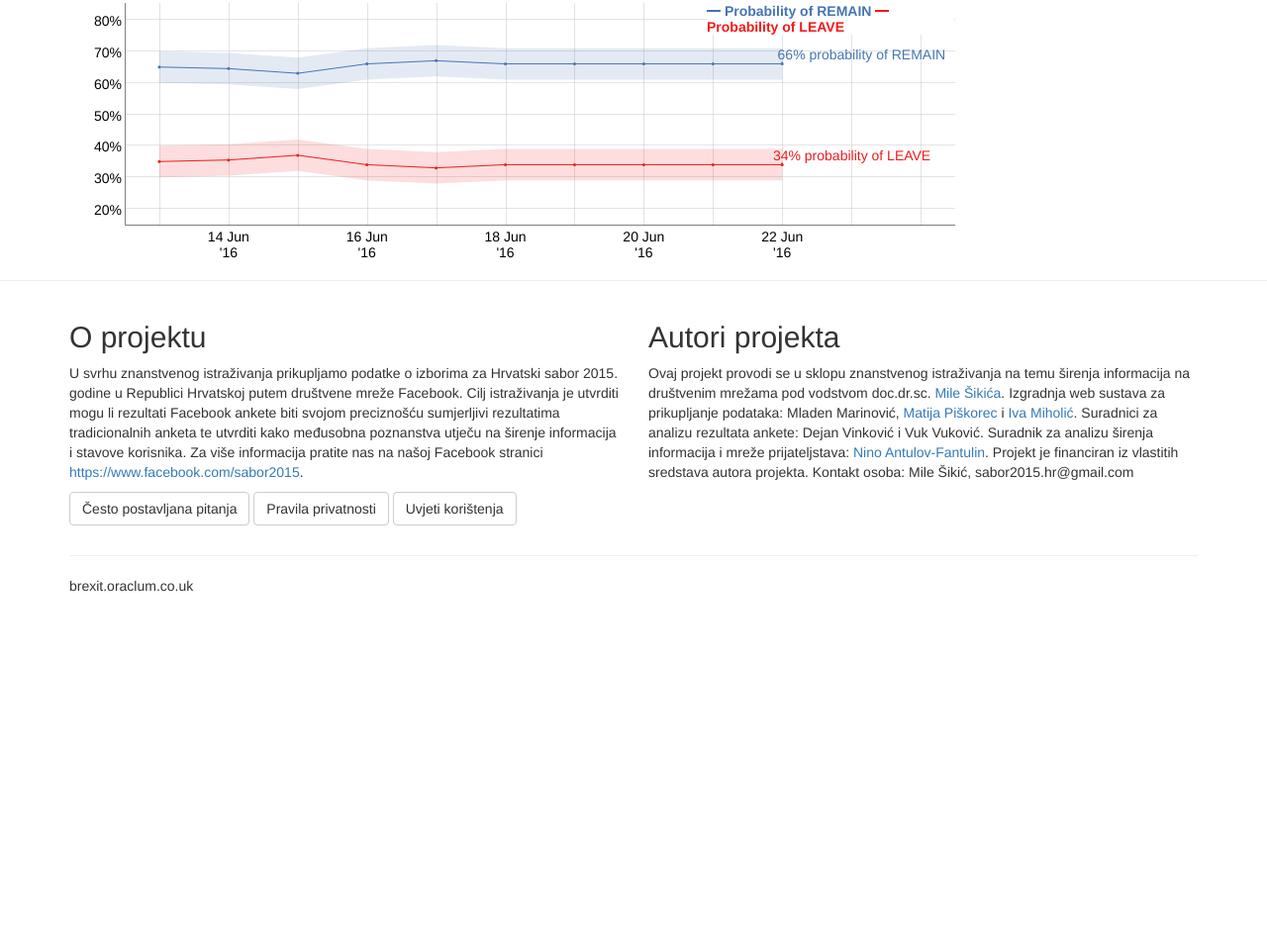
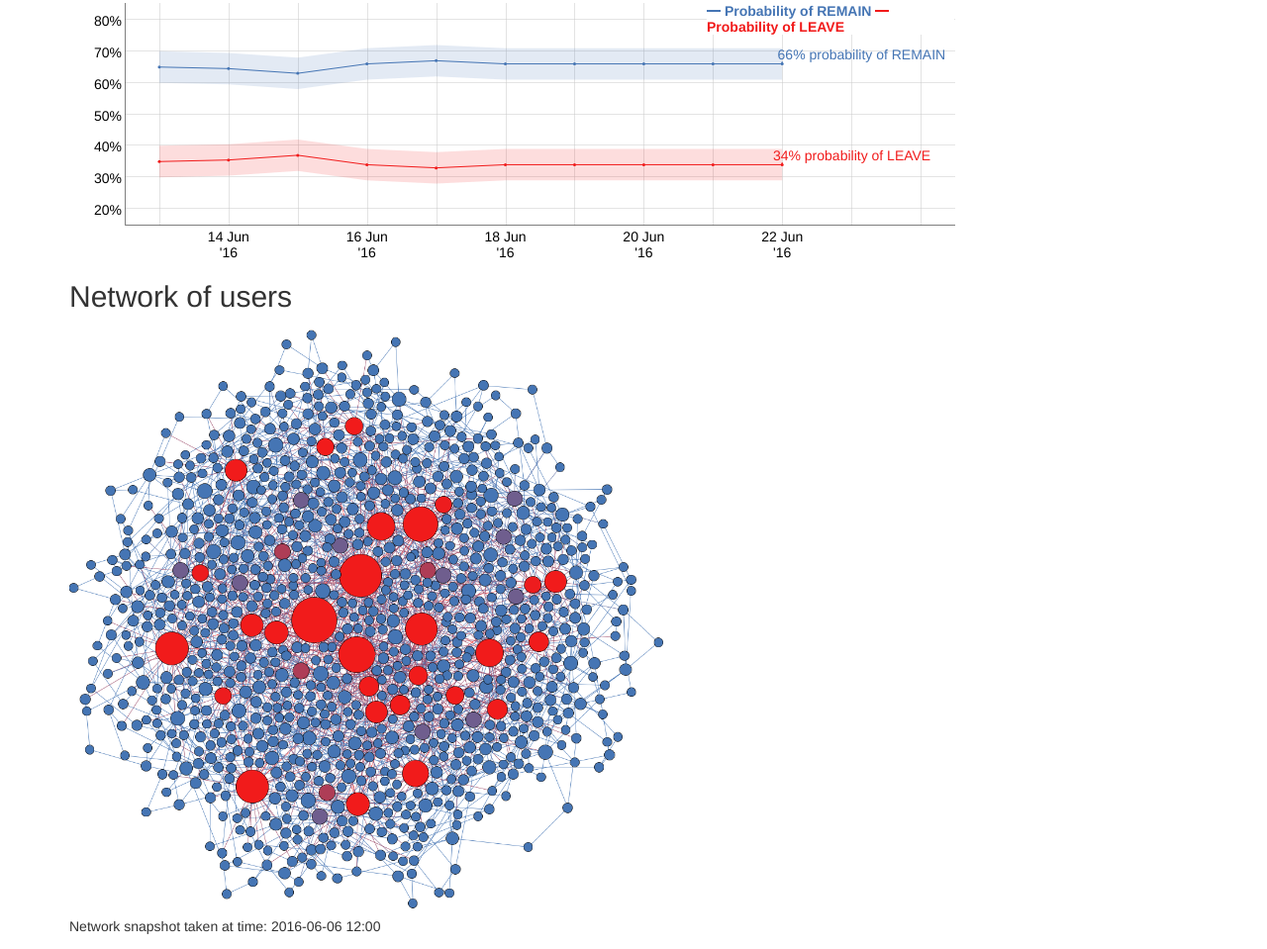
Before and after one commit to matijapiskorec/brexit2016, a plain HTML site: page index.html in a window 1280 px wide. Shown: the part 1008-1967 px from the top of the page at 99% size. Before the commit the page ends 1620 px from the top, so only its background shows below. Drawn offline with nearby package versions, Linux system fonts and the light colour scheme.

Commit message:
Add static image of network of users.

```diff
--- a/index.html
+++ b/index.html
@@ -154,12 +154,22 @@
   <hr/>
 
   <div class="container">
+
       <div class="row">
         <div class="col-md-12">
             <h2>Predictions</h2>
             <predictions path-to-data="static/data/"></predictions>
         </div>
       </div>
+
+      <div class="row">
+        <div class="col-md-12">
+          <h2>Network of users</h2>
+          <img src="static/images/network-facebook-1.png" width="600px"/>
+          <p>Network snapshot taken at time: 2016-06-06 12:00</p>
+        </div>
+      </div>
+
   </div>
 
   <hr />
```
Also changed, not shown: static/html/login.html (+4 -0 lines), static/images/network-facebook-1.png (added).
